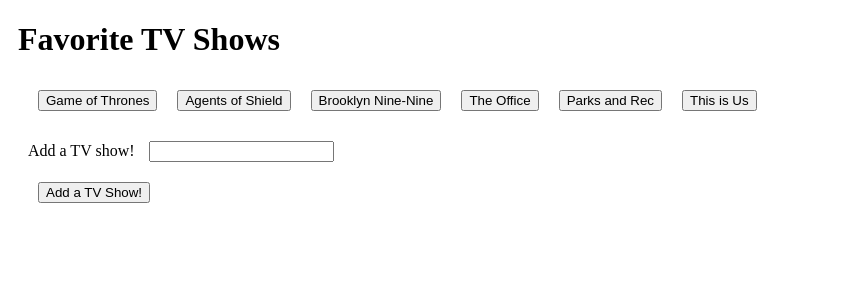
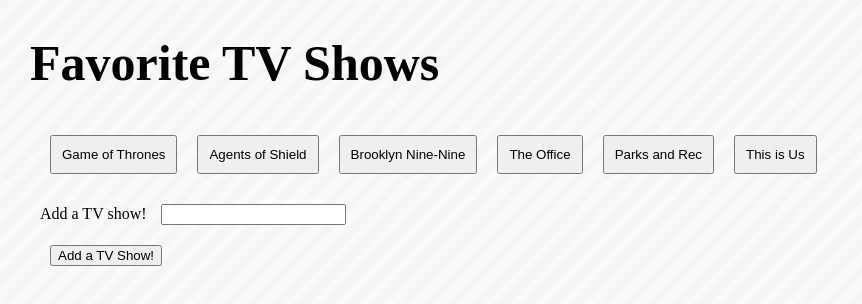
Before and after one commit to OliviaKali/GiphyAPI, a plain HTML site: page index.html in a window 1280 px wide. Shown: the whole page, without its empty margins (0-862 px from the left). Drawn offline with nearby package versions, Linux system fonts and the light colour scheme.

Commit message:
Styled css

```diff
--- a/css/style.css
+++ b/css/style.css
@@ -4,3 +4,16 @@
 input {
   margin: 10px;
 }
+
+h1 {
+  font-size: 50px;
+}
+
+button {
+  padding: 10px;
+}
+
+body {
+  background: url(../images/stripes-light.png);
+  margin: 20px;
+}
--- a/javascript/app.js
+++ b/javascript/app.js
@@ -60,7 +60,7 @@
         var rating = results[i].rating;
         var p = $("<p>").text("Rating: " + rating);
         var animate = results[i].images.fixed_height.url;
-        var still = results[i].images.fixed_height_still.url;
+        var still = results[i].images.fixed_height.url;
         var tvShowImage = $("<img>");
         tvShowImage.attr("src", still);
         tvShowImage.attr("data-still", still);
```
Also changed, not shown: images/dark-grey-terrazzo.png (added), images/stripes-light.png (added).
